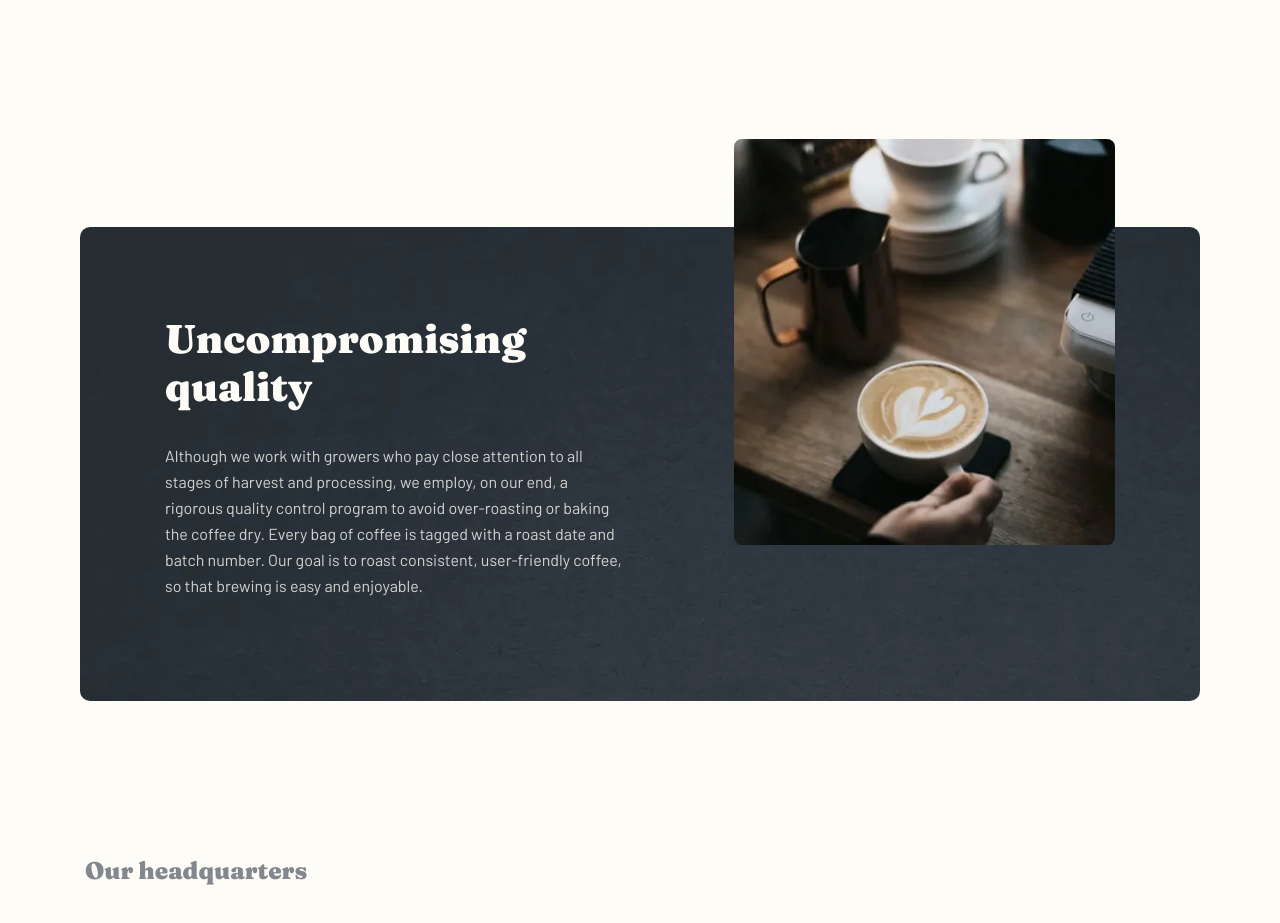
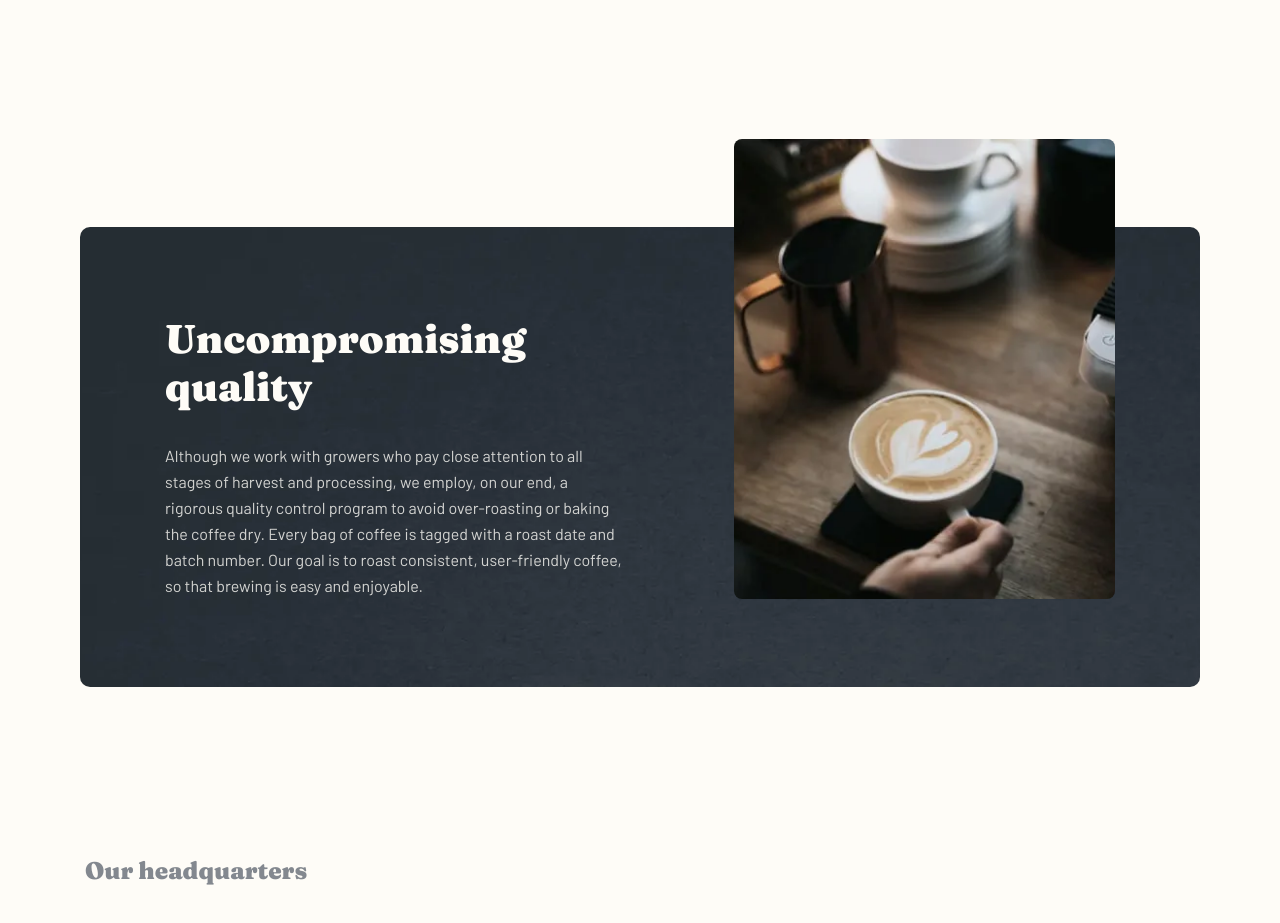
Before and after one commit to MrBlackvanta/coffeeroasters-subscription-site, a Next.js app: page /about in a window 1280 px wide. Shown: the part 1280-2203 px from the top of the page. Built offline with nearby package versions, Linux system fonts and the light colour scheme.

Commit message:
fix: refine layout and styling in various components for improved responsiveness and visual consistency

```diff
--- a/src/app/globals.css
+++ b/src/app/globals.css
@@ -146,7 +146,11 @@
   @apply bg-peach absolute h-0.5;
   top: 0.90625rem;
   left: 0.96875rem;
-  width: calc(100% + 5.9375rem);
+  width: calc(100% + 0.625rem);
+
+  @variant lg {
+    width: calc(100% + 5.9375rem);
+  }
 }
 
 @utility v-collapse {
--- a/src/components/layout/site-footer.tsx
+++ b/src/components/layout/site-footer.tsx
@@ -36,7 +36,7 @@ export default function SiteFooter() {
               target="_blank"
               rel="noopener noreferrer"
               aria-label={label}
-              className="hover:text-cyan-light focus-visible:outline-cyan-light text-cream block transition-[color]"
+              className="hover:text-peach focus-visible:outline-cyan-light text-cream block transition-[color]"
             >
               <Icon className="size-6" />
             </a>
--- a/src/components/step-list.tsx
+++ b/src/components/step-list.tsx
@@ -18,11 +18,14 @@ const keepHyphenatedWordsWhole = (text: string) =>
 
 export default function StepList({ tone }: { tone: keyof typeof discFill }) {
   return (
-    <ol className="grid gap-y-14 md:grid-cols-3 md:gap-x-2.5 md:gap-y-0 lg:max-w-261.25 lg:gap-x-23.75">
+    <ol className="grid gap-y-14 md:grid-cols-3 md:grid-rows-[auto_auto_auto_auto] md:gap-x-2.5 md:gap-y-0 lg:max-w-261.25 lg:gap-x-23.75">
       {steps.map(({ title, description }, index) => (
-        <li key={title} className="relative text-center md:text-left">
+        <li
+          key={title}
+          className="relative text-center md:row-span-4 md:grid md:grid-rows-subgrid md:text-left"
+        >
           {index < steps.length - 1 && (
-            <span aria-hidden="true" className="v-step-rail hidden lg:block" />
+            <span aria-hidden="true" className="v-step-rail hidden md:block" />
           )}
 
           <span
--- a/src/views/about/quality.tsx
+++ b/src/views/about/quality.tsx
@@ -9,6 +9,7 @@ import { quality } from "@/data";
 export default function Quality() {
   return (
     <section className="v-container relative isolate mt-30 px-6 pt-55 pb-15.25 md:mt-36 md:px-18.5 md:pt-96 md:pb-16.75 lg:mt-42 lg:px-21.25 lg:pt-0 lg:pb-22">
+      <div className="absolute inset-x-0 top-19.5 bottom-0 -z-10 md:top-40 lg:top-22">
         <picture className="contents">
           <source
             media="(min-width: 64rem)"
@@ -28,9 +29,10 @@ export default function Quality() {
             height={bgMobile.height}
             alt=""
             loading="lazy"
-          className="rounded-media absolute inset-x-0 top-19.5 -z-10 h-127.25 object-cover md:top-40 md:h-122 lg:top-22 lg:h-118.5"
+            className="rounded-media size-full object-cover"
           />
         </picture>
+      </div>
 
       <div className="lg:grid lg:grid-cols-[540fr_125fr_445fr] lg:items-start">
         <div className="text-cream text-center lg:pt-44 lg:text-left">
@@ -62,7 +64,7 @@ export default function Quality() {
             height={qualityMobile.height}
             alt=""
             loading="lazy"
-            className="rounded-card absolute top-0 left-1/2 h-39 w-69.75 -translate-x-1/2 object-cover md:h-80 md:w-143.25 lg:static lg:col-start-3 lg:aspect-445/474 lg:h-auto lg:w-full lg:translate-x-0"
+            className="rounded-card absolute top-0 left-1/2 h-39 w-69.75 -translate-x-1/2 object-cover md:h-80 md:w-143.25 lg:static lg:col-start-3 lg:size-full lg:translate-x-0"
           />
         </picture>
       </div>
--- a/src/views/plan/step-nav.tsx
+++ b/src/views/plan/step-nav.tsx
@@ -29,7 +29,7 @@ export default function StepNav({
                 className="font-display text-h4 group flex w-full items-center text-left aria-disabled:pointer-events-none aria-disabled:opacity-20"
               >
                 <span
-                  className={`w-14.5 ${active ? "text-cyan" : "text-grey"}`}
+                  className={`w-14.5 transition-[color] ${active ? "text-cyan" : "text-grey group-hover:text-grey-on-light"}`}
                 >
                   0{index + 1}
                 </span>
```
Lines whose indentation alone changed are shown as unchanged.
